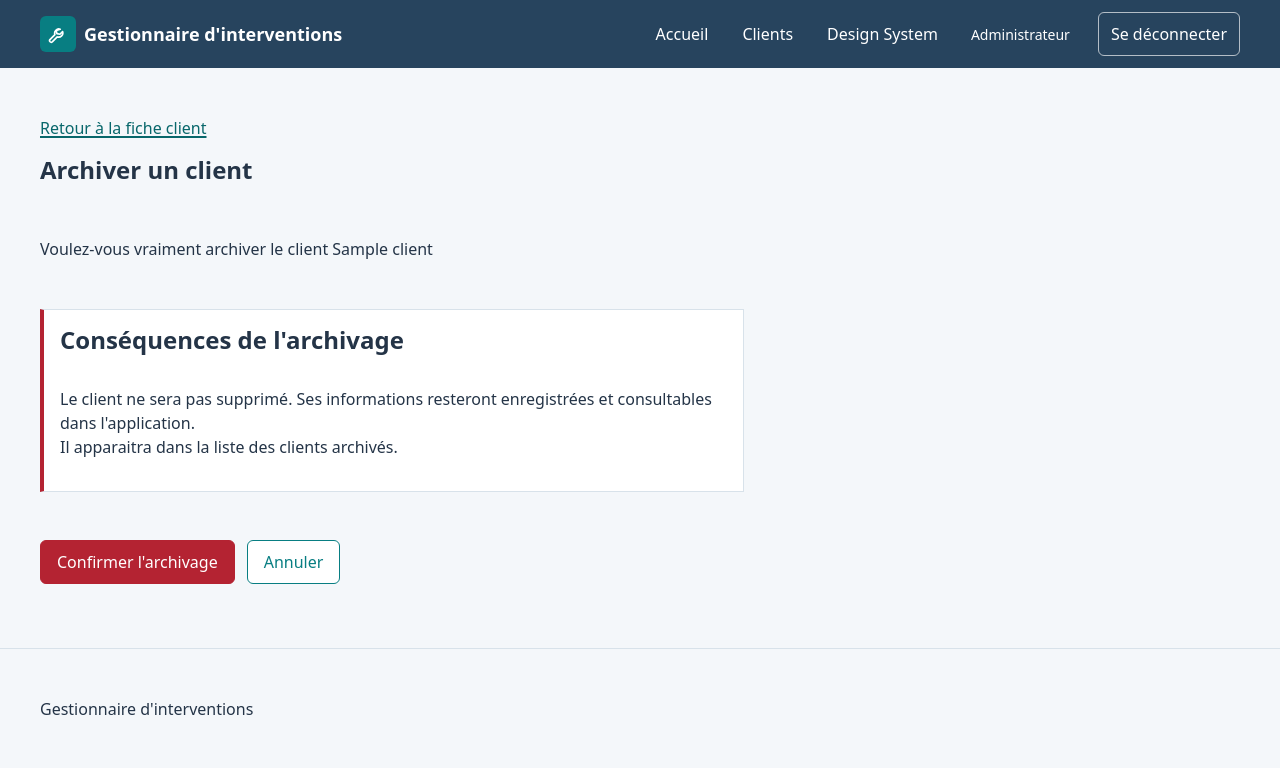
After one commit to BrivalTech/intervention-manager, a Django app: page /clients/1/archive/ in a window 1280 px wide. The commit adds this page. Shown: the top 768 px of the page. Run offline with Django 5.2, Linux system fonts and the light colour scheme; a user stored in the database is signed in; tables that the repository leaves empty hold one stand-in row (values such as "Sample post").

Commit message:
feat(clients): implement client archive

```diff
--- /dev/null
+++ b/apps/clients/templates/clients/client_confirm_archive.html
@@ -0,0 +1,41 @@
+{% extends "base.html" %}
+{% block title %}Archiver un client | Gestionnaire d'interventions{% endblock %}
+
+{% block content %}
+    <section class="client-archive stack stack--large"
+             aria-labelledby="archive-title">
+        <header class="stack">
+            <a href="{% url 'clients:detail' client_obj.pk %}" class="link">
+                Retour à la fiche client
+            </a>
+            <h1 id="archive-title">Archiver un client</h1>
+            <p>
+                Voulez-vous vraiment archiver le client {{ client_obj.name }}
+            </p>
+        </header>
+        <div class="client-archive__notice"
+             aria-labelledby="archive-warning-title">
+            <h2 id="archive-warning-title">Conséquences de l'archivage</h2>
+            <p>
+                Le client ne sera pas supprimé. Ses informations resteront
+                enregistrées et consultables dans l'application.
+                <br>
+                Il apparaitra dans la liste des clients archivés.
+            </p>
+        </div>
+
+        <form method="post" class="client-archive__form">
+            {% csrf_token %}
+            <div class="cluster">
+                <button type="submit" class="button button--danger">
+                    Confirmer l'archivage
+                </button>
+                <a href="{% url "clients:detail" client_obj.pk %}"
+                   class="button button--secondary"
+                >
+                    Annuler
+                </a>
+            </div>
+        </form>
+    </section>
+{% endblock %}
--- a/apps/clients/templates/clients/client_form.html
+++ b/apps/clients/templates/clients/client_form.html
@@ -83,7 +83,7 @@
                 {% endfor %}
             </div>
 
-            <div class="cluster">
+            <div class="client-detail__actions cluster">
                 <button
                         class="button button--primary"
                         type="submit"
--- a/apps/clients/templates/clients/client_list.html
+++ b/apps/clients/templates/clients/client_list.html
@@ -13,12 +13,15 @@
                </div>
 
                {% if can_create_client %}
+                   <div class="client-detail__actions">
                        <a
                                href="{% url 'clients:create' %}"
                                class="button button--primary"
                        >
                            Créer un client
                        </a>
+                   </div>
+
                {% endif %}
            </div>
         </header>
--- a/apps/clients/urls.py
+++ b/apps/clients/urls.py
@@ -9,4 +9,5 @@ urlpatterns = [
     path("create/", views.client_create, name="create"),
     path("<int:pk>/", views.client_detail, name="detail"),
     path("<int:pk>/edit/", views.client_update, name="update"),
+    path("<int:pk>/archive/", views.client_archive, name="archive"),
 ]
--- a/apps/clients/views.py
+++ b/apps/clients/views.py
@@ -7,7 +7,11 @@ from django.shortcuts import get_object_or_404, redirect, render
 
 from apps.clients.forms import ClientForm
 from apps.clients.models import Client
-from apps.clients.permissions import can_manage_clients, can_view_clients
+from apps.clients.permissions import (
+    can_archive_client,
+    can_manage_clients,
+    can_view_clients,
+)
 
 
 @login_required
@@ -95,6 +99,8 @@ def client_detail(request, pk):
         {
             "client_obj": client_obj,
             "can_edit_client": can_manage_clients(request.user),
+            "can_archive_client": can_archive_client(request.user)
+            and client_obj.is_active,
         },
     )
 
@@ -128,3 +134,38 @@ def client_update(request, pk):
             "is_edit": True,
         },
     )
+
+
+@login_required
+def client_archive(request, pk):
+    """Archive a client"""
+    if not can_archive_client(request.user):
+        raise PermissionDenied
+
+    client_obj = get_object_or_404(Client, pk=pk)
+
+    if not client_obj.is_active:
+        messages.info(
+            request,
+            "Ce client est déjà archivé.",
+        )
+
+        return redirect("clients:detail", pk=client_obj.pk)
+
+    if request.method == "POST":
+        client_obj.archive()
+
+        messages.success(
+            request,
+            "Le client a été archivé avec succès.",
+        )
+
+        return redirect("clients:detail", pk=client_obj.pk)
+
+    return render(
+        request,
+        "clients/client_confirm_archive.html",
+        {
+            "client_obj": client_obj,
+        },
+    )
--- a/static/css/main.css
+++ b/static/css/main.css
@@ -254,6 +254,17 @@ a:active {
     border-color: var(--color-border);
 }
 
+.button--danger {
+    background-color: var(--color-danger);
+    color: var(--color-white);
+    border-color: var(--color-danger);
+}
+
+.button--danger:hover {
+    background-color: var(--color-danger-hover);
+    border-color: var(--color-danger-hover);
+}
+
 /* Message */
 .message {
     display: flex;
@@ -454,6 +465,17 @@ a:active {
     gap: var(--space-4);
 }
 
+.client-detail__actions {
+    display: flex;
+    align-items: center;
+    gap: var(--space-3);
+    width: 100%;
+}
+
+.client-detail__actions .button {
+    width: 100%;
+}
+
 /* Form */
 .form-field {
     display: flex;
@@ -527,9 +549,13 @@ textarea.form-control {
 
 .client-filters__actions {
     display: flex;
-    flex-wrap: wrap;
     align-items: end;
     gap: var(--space-3);
+    width: 100%;
+}
+
+.client-filters__actions .button {
+    width: 100%;
 }
 
 .client-status {
@@ -569,6 +595,29 @@ textarea.form-control {
 
 .client-form__fields .form-control {
     width: 100%;
+}
+
+.client-archive {
+    max-width: 44rem;
+}
+
+.client-archive__notice {
+    display: flex;
+    flex-direction: column;
+    gap: var(--space-4);
+    padding: var(--space-4);
+    border: 1px solid var(--color-border);
+    border-left: 4px solid var(--color-danger);
+    border-radius: var(--radius-md);
+    background-color: var(--color-surface);
+}
+
+.client-archive__notice h2 {
+    margin: 0;
+}
+
+.client-archive__form {
+    margin-top: var(--space-4);
 }
 
 /* Pagination */
@@ -680,6 +729,16 @@ textarea.form-control {
         align-items: flex-start;
         justify-content: space-between;
     }
+
+    .client-filters__actions,
+    .client-detail__actions {
+        width: fit-content;
+    }
+
+    .client-filters__actions .button,
+    .client-detail__actions .button {
+            width: fit-content;
+    }
 }
 
 @media (min-width: 72rem) {
--- a/static/css/variables.css
+++ b/static/css/variables.css
@@ -17,6 +17,7 @@
     --color-success: #236b46;
     --color-warning: #895600;
     --color-danger: #b42332;
+    --color-danger-hover: #dd505f;
 
     /* Interface colors */
     --color-background: var(--color-gray-50);
```
Also changed, not shown: apps/clients/templates/clients/client_detail.html (+18 -8 lines), apps/clients/tests/test_views.py (+158 -0 lines). Lines whose indentation alone changed are shown as unchanged.
